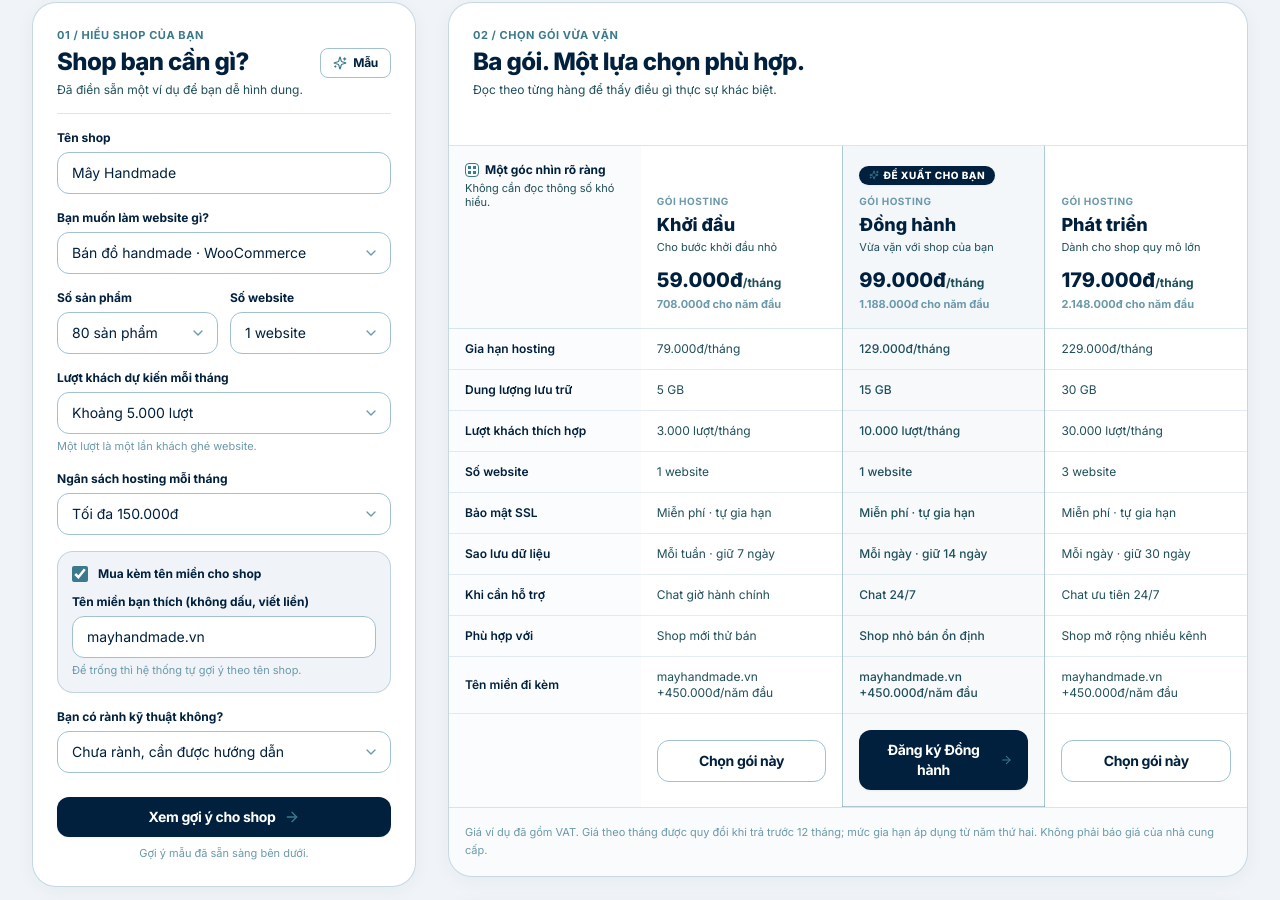
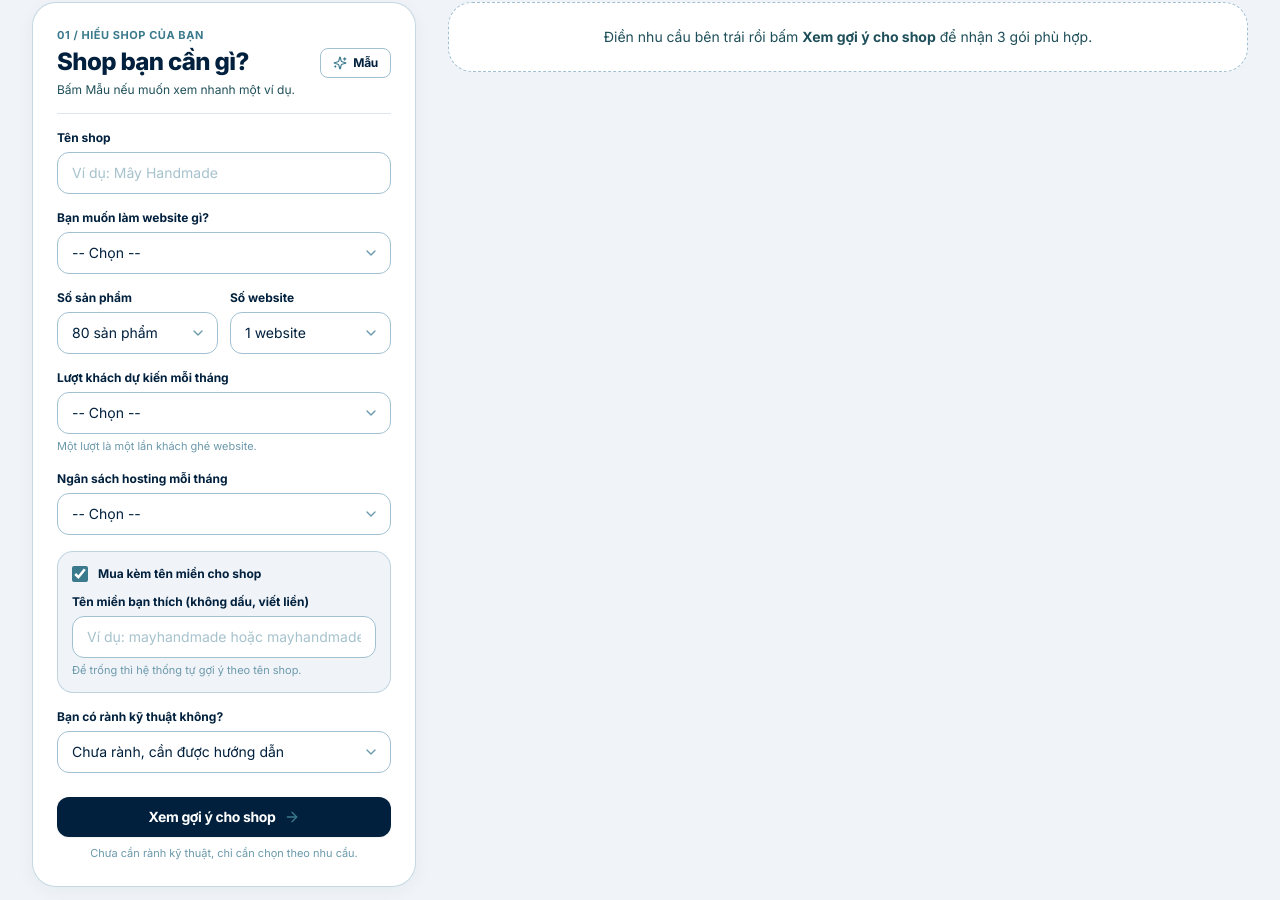
Before and after one commit to dkhanhjtc/VibeCoding_JAVa_2026, a React (Vite) app in the folder Frontend/: page / in a window 1280 px wide. Shown: the part 404-1304 px from the top of the page. Built offline with nearby package versions, Linux system fonts and the light colour scheme.

Commit message:
feature: Bỏ dữ liệu giả, thêm kiểm tra email và sửa nhãn form

```diff
--- a/Frontend/src/App.jsx
+++ b/Frontend/src/App.jsx
@@ -1,4 +1,4 @@
-import React, { useState, useRef, useEffect } from 'react';
+import React, { useState, useRef } from 'react';
 import gsap from 'gsap';
 import { useGSAP } from '@gsap/react';
 import Layout from './components/Layout.jsx';
@@ -25,15 +25,15 @@ export function App() {
   const [isAdminLoginOpen, setIsAdminLoginOpen] = useState(false);
 
   const [formData, setFormData] = useState({
-    shopName: 'Mây Handmade',
-    websiteType: 'ecommerce',
+    shopName: '',
+    websiteType: '',
     productCount: '80',
     websiteCount: '1',
-    traffic: '5k-20k',
-    budget: 150000,
+    traffic: '',
+    budget: '',
     techSkill: 'beginner',
     needsDomain: true,
-    domainIdea: 'mayhandmade.vn'
+    domainIdea: ''
   });
 
   const [recommendationData, setRecommendationData] = useState(null);
@@ -44,11 +44,6 @@ export function App() {
 
   const resultsRef = useRef(null);
 
-  // Khởi tạo một đề xuất mặc định ban đầu để trang luôn đầy đủ và trực quan giống bản mockup
-  useEffect(() => {
-    const initialRec = calculateRecommendation(formData);
-    setRecommendationData(initialRec);
-  }, []);
 
   // Smooth entrance when recommendation data updates or finishes loading
   useGSAP(() => {
@@ -228,6 +223,12 @@ export function App() {
               </div>
             ) : (
               <>
+                {!recommendationData && (
+                  <div className="p-6 bg-white rounded-3xl border border-dashed border-[#a1c0d1] text-center text-sm text-[#1f4f5a]">
+                    Điền nhu cầu bên trái rồi bấm <strong>Xem gợi ý cho shop</strong> để nhận 3 gói phù hợp.
+                  </div>
+                )}
+
                 <ComparisonTable
                   packages={allPackages}
                   bestMatchId={recommendationData?.bestMatch?.id}
@@ -235,24 +236,28 @@ export function App() {
                   onSelect={handleSelectPackage}
                 />
 
+                {recommendationData && (
                   <DomainCard
-                  domainRecommendation={recommendationData?.domainRecommendation}
-                  bestMatch={recommendationData?.bestMatch}
-                  costSummary={recommendationData?.costSummary}
+                    domainRecommendation={recommendationData.domainRecommendation}
+                    bestMatch={recommendationData.bestMatch}
+                    costSummary={recommendationData.costSummary}
                     shopName={formData.shopName}
                   />
+                )}
               </>
             )}
           </div>
         </div>
 
         {/* ----------------- CALLOUT BANNER (SECTION 03) ----------------- */}
+        {recommendationData && (
           <section aria-label="Kêu gọi hành động" className="mb-10 sm:mb-14">
             <CalloutBanner
-            bestMatch={recommendationData?.bestMatch}
+              bestMatch={recommendationData.bestMatch}
               onSelectPackage={handleSelectPackage}
             />
           </section>
+        )}
 
         {/* ----------------- CÂU HỎI THƯỜNG GẶP (FAQ) ----------------- */}
         <section id="cau-hoi" aria-label="Câu hỏi thường gặp" className="mb-12">
--- a/Frontend/src/components/ConsultationModal.jsx
+++ b/Frontend/src/components/ConsultationModal.jsx
@@ -2,7 +2,7 @@ import React, { useState, useEffect, useRef } from 'react';
 import { X, ArrowRight, ShieldCheck, Bookmark } from 'lucide-react';
 import gsap from 'gsap';
 import { useGSAP } from '@gsap/react';
-import { validatePhoneNumber } from '../shared/validation.js';
+import { validateConsultationForm } from '../shared/validation.js';
 import { saveLead } from '../services/leadsStore.js';
 import { Button, FormInput, SectionBadge } from './UIPrimitives.jsx';
 
@@ -17,10 +17,10 @@ export const ConsultationModal = ({
   onSuccess
 }) => {
   const [formData, setFormData] = useState({
-    fullName: 'Nguyễn Khánh Linh',
-    phone: '090 123 4567',
-    email: 'linh.mayhandmade@gmail.com',
-    agreed: true
+    fullName: '',
+    phone: '',
+    email: '',
+    agreed: false
   });
 
   const [errors, setErrors] = useState({});
@@ -31,10 +31,10 @@ export const ConsultationModal = ({
   useEffect(() => {
     if (isOpen) {
       setFormData({
-        fullName: 'Nguyễn Khánh Linh',
-        phone: '090 123 4567',
-        email: 'linh.mayhandmade@gmail.com',
-        agreed: true
+        fullName: '',
+        phone: '',
+        email: '',
+        agreed: false
       });
       setErrors({});
       setIsSubmitting(false);
@@ -104,17 +104,8 @@ export const ConsultationModal = ({
 
   const handleSubmit = async (e) => {
     e.preventDefault();
-    const newErrors = {};
-
-    if (!formData.fullName || formData.fullName.trim().length < 2) {
-      newErrors.fullName = 'Vui lòng nhập họ và tên của bạn';
-    }
-
     const cleanPhone = formData.phone.replace(/\s+/g, '');
-    const phoneVal = validatePhoneNumber(cleanPhone);
-    if (!phoneVal.isValid) {
-      newErrors.phone = phoneVal.error;
-    }
+    const newErrors = validateConsultationForm({ ...formData, phone: cleanPhone }).errors;
 
     if (!formData.agreed) {
       newErrors.agreed = 'Vui lòng xác nhận đồng ý điều khoản tư vấn';
@@ -136,7 +127,7 @@ export const ConsultationModal = ({
         packagePrice: `${formattedMonthly}đ/tháng`,
         budget: surveyData?.budget || 150000,
         domainIdea: hasDomain ? domainName : 'Không mua kèm tên miền',
-        note: `Tư vấn mở website: ${surveyData?.shopName || 'Mây Handmade'}`
+        note: `Tư vấn mở website: ${surveyData?.shopName || 'shop của bạn'}`
       });
 
       onSuccess?.(savedLead);
@@ -179,7 +170,7 @@ export const ConsultationModal = ({
         <div className="p-5 sm:p-7 pb-3 border-b border-[#a1c0d1]/40">
           <SectionBadge
             tag="03 / ĐĂNG KÝ TƯ VẤN"
-            title={`Bắt đầu cùng ${surveyData?.shopName || 'Mây Handmade'}`}
+            title={`Bắt đầu cùng ${surveyData?.shopName || 'shop của bạn'}`}
             subtitle="Một bước nhỏ để mở website cho shop. Chúng tôi sẽ hướng dẫn, bạn chưa cần thanh toán."
             className="mb-0 border-b-0 pb-0"
           />
@@ -219,11 +210,14 @@ export const ConsultationModal = ({
             <FormInput
               id="email"
               type="email"
-              label="Email"
-              required
+              label="Email (không bắt buộc)"
               value={formData.email}
-              onChange={(e) => setFormData(prev => ({ ...prev, email: e.target.value }))}
-              placeholder="linh.mayhandmade@gmail.com"
+              onChange={(e) => {
+                setFormData(prev => ({ ...prev, email: e.target.value }));
+                if (errors.email) setErrors(prev => ({ ...prev, email: null }));
+              }}
+              placeholder="ten@email.com"
+              error={errors.email}
             />
 
             {/* Checkbox agreement */}
--- a/Frontend/src/components/NeedsSurveyForm.jsx
+++ b/Frontend/src/components/NeedsSurveyForm.jsx
@@ -9,15 +9,15 @@ export const NeedsSurveyForm = ({
   isLoading = false
 }) => {
   const [formData, setFormData] = useState({
-    shopName: initialValues?.shopName || 'Mây Handmade',
-    websiteType: initialValues?.websiteType || 'ecommerce',
+    shopName: initialValues?.shopName || '',
+    websiteType: initialValues?.websiteType || '',
     productCount: initialValues?.productCount || '80',
     websiteCount: initialValues?.websiteCount || '1',
-    traffic: initialValues?.traffic || '5k-20k',
-    budget: initialValues?.budget || 150000,
+    traffic: initialValues?.traffic || '',
+    budget: initialValues?.budget || '',
     techSkill: initialValues?.techSkill || 'beginner',
     needsDomain: initialValues?.needsDomain ?? true,
-    domainIdea: initialValues?.domainIdea || 'mayhandmade.vn'
+    domainIdea: initialValues?.domainIdea || ''
   });
 
   const [errors, setErrors] = useState({});
@@ -73,7 +73,7 @@ export const NeedsSurveyForm = ({
       <SectionBadge
         tag="01 / HIỂU SHOP CỦA BẠN"
         title="Shop bạn cần gì?"
-        subtitle="Đã điền sẵn một ví dụ để bạn dễ hình dung."
+        subtitle="Bấm Mẫu nếu muốn xem nhanh một ví dụ."
         action={
           <Button
             variant="outline"
@@ -105,6 +105,7 @@ export const NeedsSurveyForm = ({
           onChange={(e) => handleFieldChange('websiteType', e.target.value)}
           error={errors.websiteType}
         >
+          <option value="">-- Chọn --</option>
           <option value="ecommerce">Bán đồ handmade · WooCommerce</option>
           <option value="company">Giới thiệu doanh nghiệp / Dịch vụ</option>
           <option value="blog">Blog / Tin tức cá nhân</option>
@@ -145,8 +146,9 @@ export const NeedsSurveyForm = ({
           helper="Một lượt là một lần khách ghé website."
           error={errors.traffic}
         >
+          <option value="">-- Chọn --</option>
           <option value="<5k">Dưới 5.000 lượt</option>
-          <option value="5k-20k">Khoảng 5.000 lượt</option>
+          <option value="5k-20k">5.000 - 20.000 lượt</option>
           <option value="20k-100k">20.000 - 100.000 lượt</option>
           <option value=">100k">Trên 100.000 lượt</option>
         </FormSelect>
@@ -159,7 +161,8 @@ export const NeedsSurveyForm = ({
           onChange={(e) => handleFieldChange('budget', Number(e.target.value))}
           error={errors.budget}
         >
-          <option value={100000}>Dưới 100.000đ</option>
+          <option value="">-- Chọn --</option>
+          <option value={100000}>Tối đa 100.000đ</option>
           <option value={150000}>Tối đa 150.000đ</option>
           <option value={300000}>Tối đa 300.000đ</option>
           <option value={500000}>Tối đa 500.000đ</option>
@@ -218,7 +221,7 @@ export const NeedsSurveyForm = ({
             <ArrowRight className="w-4 h-4 transition-transform duration-200 group-hover:translate-x-1 text-[#3b7a8c]" />
           </Button>
           <p className="text-center text-[11px] text-[#6b99ab] mt-2">
-            Gợi ý mẫu đã sẵn sàng bên dưới.
+            Chưa cần rành kỹ thuật, chỉ cần chọn theo nhu cầu.
           </p>
         </div>
       </form>
--- a/Frontend/src/components/RecommendationResult.jsx
+++ b/Frontend/src/components/RecommendationResult.jsx
@@ -109,7 +109,7 @@ export const DomainCard = ({
   domainRecommendation,
   bestMatch,
   costSummary,
-  shopName = 'Mây Handmade'
+  shopName = ''
 }) => {
   if (!domainRecommendation) {
     return (
@@ -141,7 +141,7 @@ export const DomainCard = ({
         </h4>
       </div>
       <p className="text-xs text-[#1f4f5a] mb-4">
-        Ngắn gọn, dùng tên {shopName}, dễ đọc cho khách Việt.
+        Ngắn gọn, dễ đọc cho khách Việt{shopName ? `, dựa trên tên ${shopName}` : ''}.
       </p>
 
       {/* Input box displaying suggested domain */}
```
Lines whose indentation alone changed are shown as unchanged.
